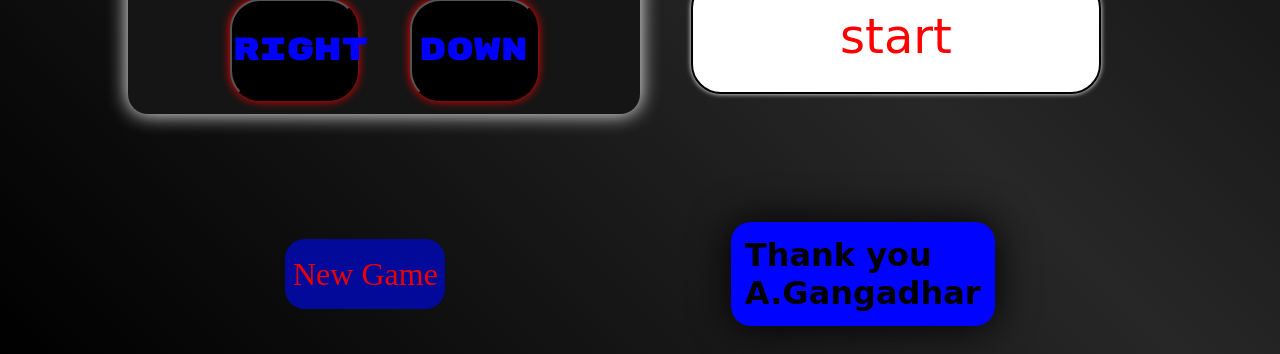
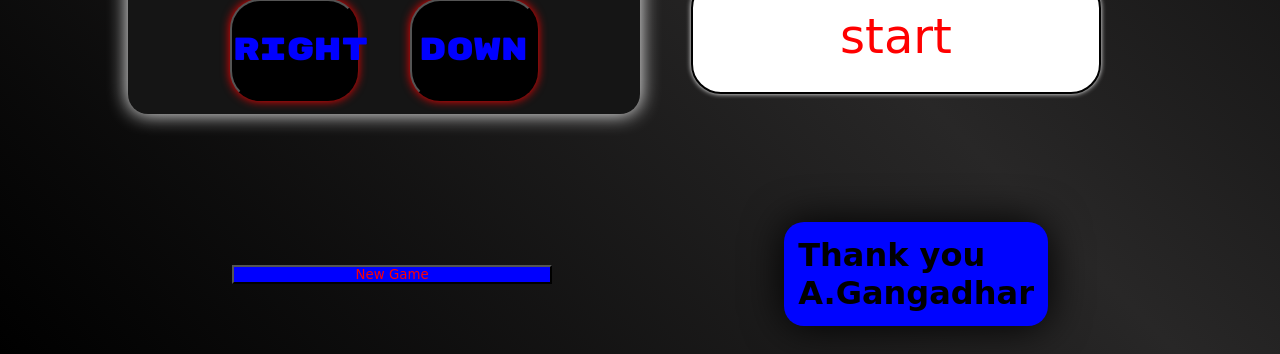
Before and after one commit to Gangu-0629/MinwayV2.0, a plain HTML site: page game.html in a window 1280 px wide. Shown: the part 726-1080 px from the top of the page. Drawn offline with Linux system fonts and the light colour scheme; a web font is replaced by a local one.

Commit message:
Update game.html

```diff
--- a/game.html
+++ b/game.html
@@ -141,11 +141,8 @@
 
 
 
-
-        <div class="footer">
-            <div class="okbuttonGa">
-                    <a href="game.html"> New Game </a>
-                </div>
+   <div class="footer">
+            <button class="okbuttton"> <a href="game.html"> New Game </a></button>
                 <h1 class="MYNAME">
                     Thank you <br>
                     A.Gangadhar</h1>
@@ -160,7 +157,6 @@
 
 
 
-
     <script src="script.js"></script>
 </body>
 
```
